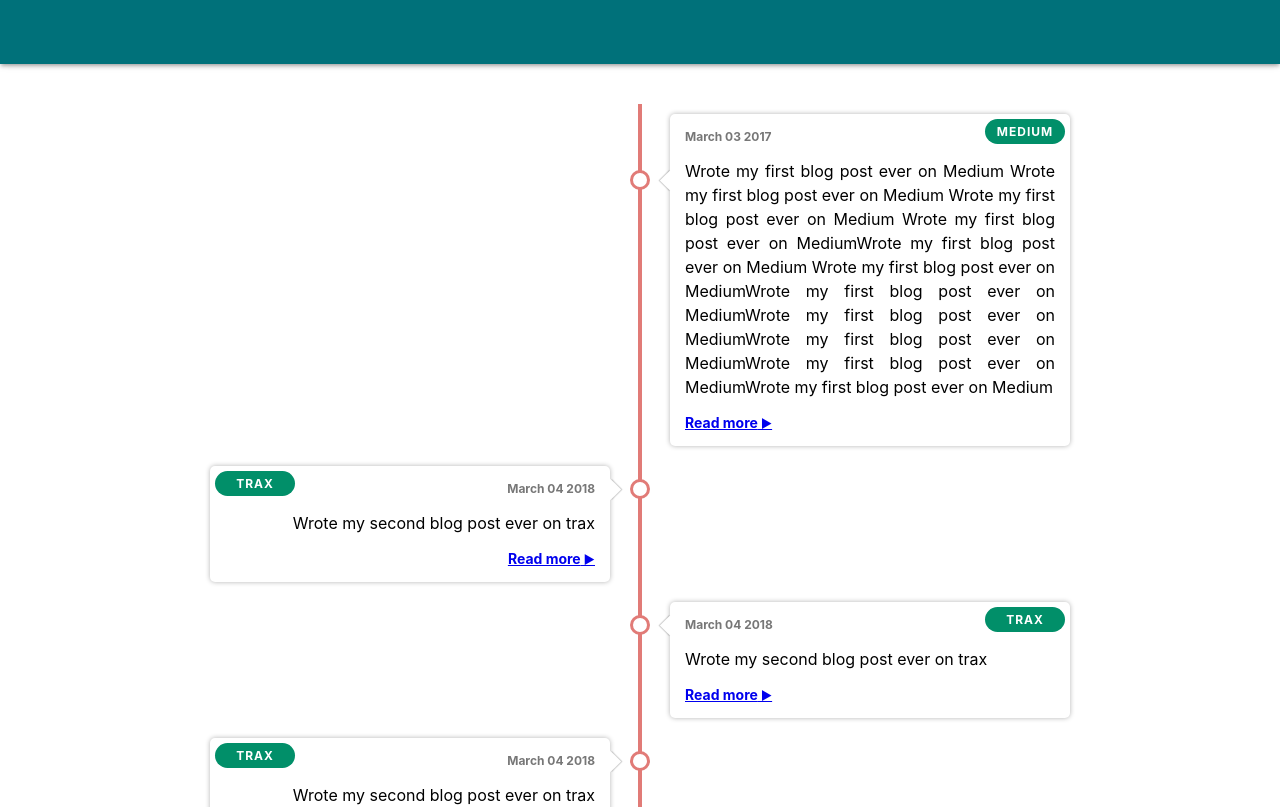
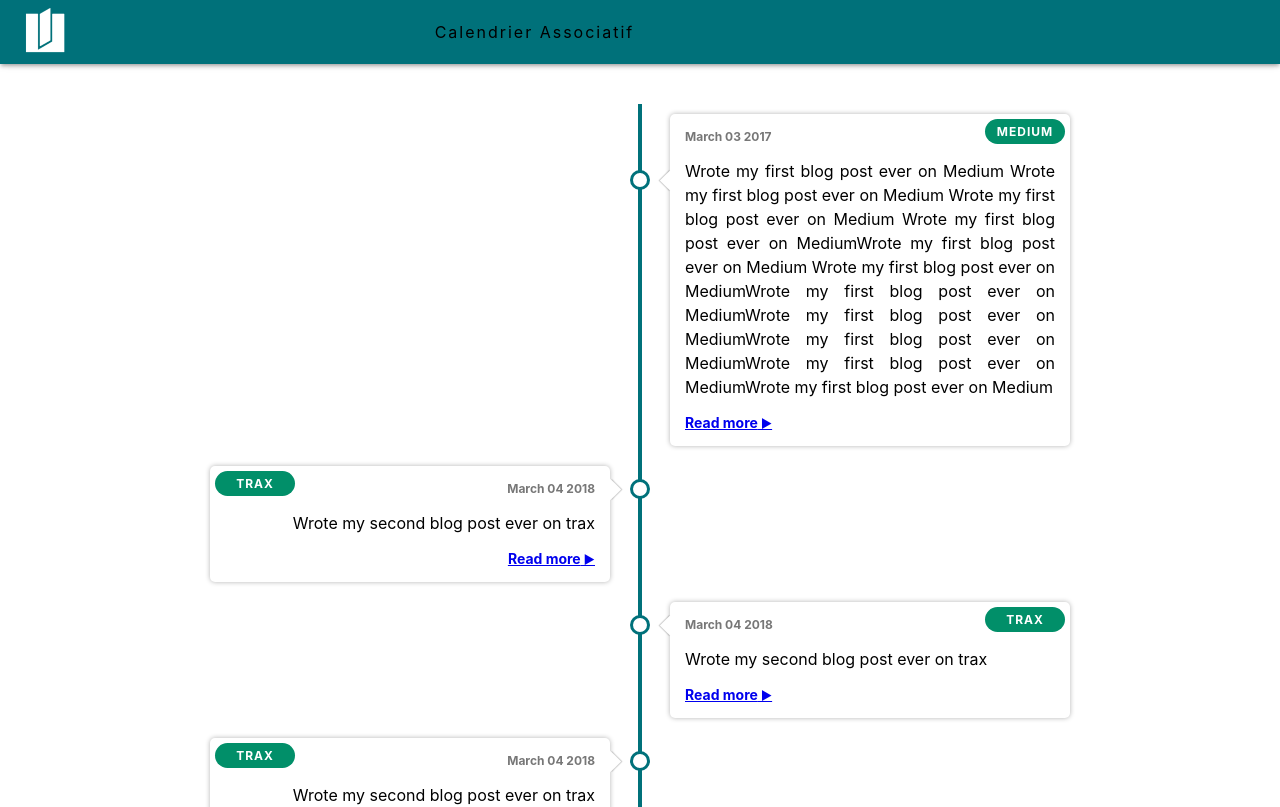
Before and after one commit to guillaumeMECE/calendrier-asso, a React (Create React App) app: page / in a window 1280 px wide. Shown: the top 807 px of the page. Built offline with nearby package versions, Linux system fonts and the light colour scheme.

Commit message:
Fix navbar and color for timeline

```diff
--- a/src/components/navbar/index.js
+++ b/src/components/navbar/index.js
@@ -1,5 +1,6 @@
 import React, { Component } from 'react';
 import Box from '@material-ui/core/Box';
+import Grid from '@material-ui/core/Grid';
 import './style.css';
 
 export default class Navbar extends Component {
@@ -11,6 +12,16 @@
     render() {
         return (
             <Box className="Navbar" boxShadow={3}>
+                <Grid container spacing={0}>
+                    <Grid item xs={4} >
+                        <img className="favicon" src={process.env.PUBLIC_URL + 'logo_ece.png'} alt="Default" />
+                    </Grid>
+                    <Grid item xs={4}>
+                        <Box className="title" letterSpacing={2} m={1}>
+                            Calendrier Associatif
+                        </Box>
+                    </Grid>
+                </Grid>
             </Box>
         )
     }
--- a/src/components/navbar/style.css
+++ b/src/components/navbar/style.css
@@ -7,3 +7,19 @@
   top: 0;
   z-index: 1000;
 }
+.MuiBox-root-106 {
+  text-align: center;
+  font-size: x-large;
+  color: #fff;
+  font-weight: bold;
+}
+
+.MuiGrid-container {
+  height: 100%;
+}
+.MuiGrid-root {
+  align-items: center;
+}
+.favicon {
+  margin-left: 5%;
+}
--- a/src/components/timeline/style.css
+++ b/src/components/timeline/style.css
@@ -6,7 +6,7 @@
 }
 
 .timeline-container::after {
-  background-color: #e17b77;
+  background-color: #00717a;
   content: "";
   position: absolute;
   left: calc(50% - 2px);
--- a/src/components/timelineItem/style.css
+++ b/src/components/timelineItem/style.css
@@ -109,7 +109,7 @@
 
 .timeline-item-content .circle {
   background-color: #fff;
-  border: 3px solid #e17b77;
+  border: 3px solid #00717a;
   border-radius: 50%;
   position: absolute;
   top: calc(20% - 10px);
```
Also changed, not shown: public/logo_ece.png.
